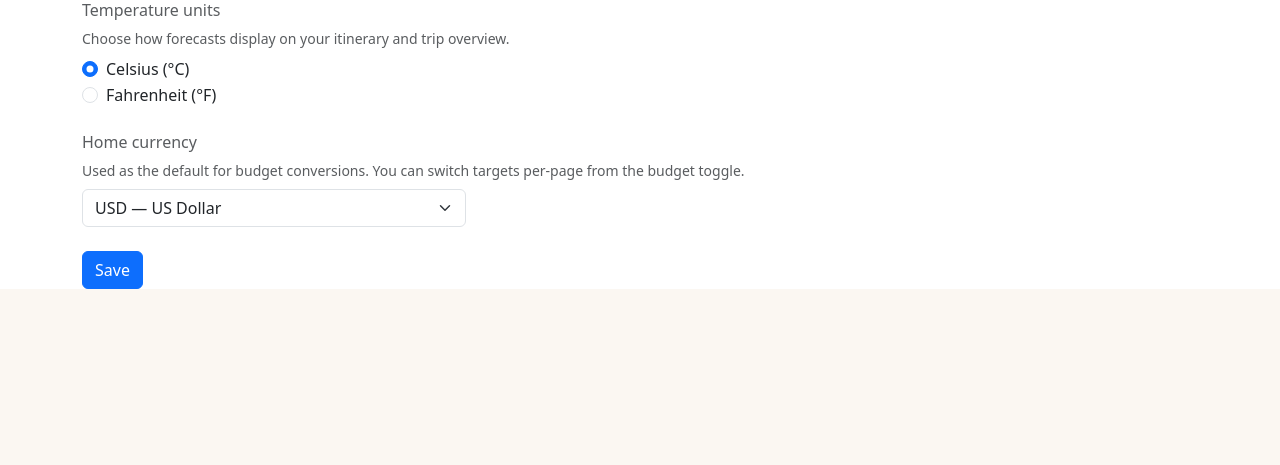
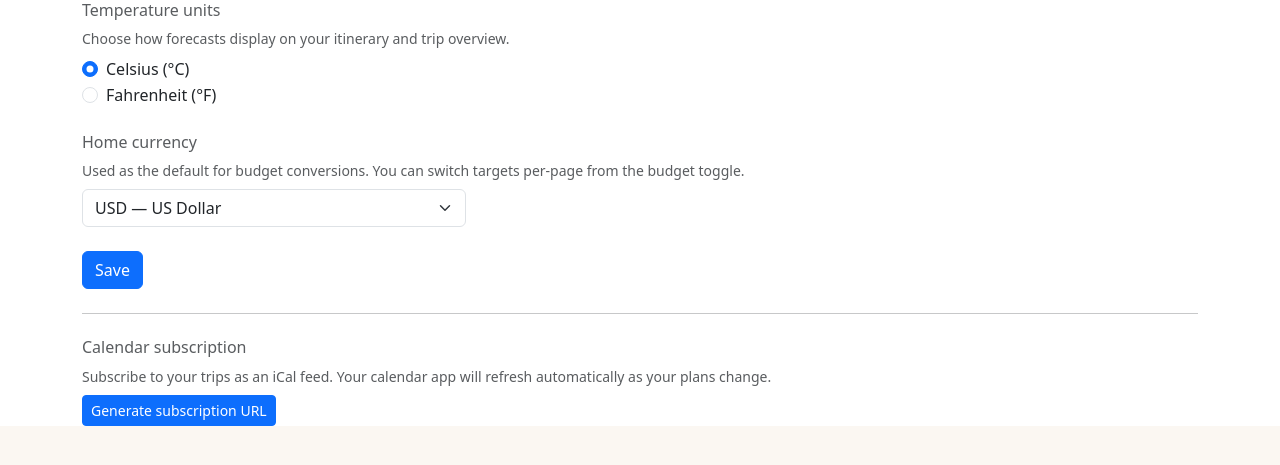
Before and after one commit to jsoash-home/Trip-Planner, a Flask app: page /settings in a window 1280 px wide. Shown: the part 138-603 px from the top of the page. Run offline with Flask 3, Linux system fonts and the light colour scheme; the visitor is signed in with stand-in values (Sample User, id 1); data that the repository does not hold is empty; parts of the project's set-up code (start-up, migrations or seed data) failed here and were passed over.

Commit message:
feat(ical): subscribe route + profile UI
Public /ical/subscribe/<token>.ics feed keyed by the per-user
ical_token. Settings page grows a Calendar subscription section with
the full webcal:// URL, Copy, and Rotate. Rotate invalidates every
subscribed device at once — one-token-per-user by design.

```diff
--- a/app.py
+++ b/app.py
@@ -96,6 +96,7 @@ from src.destination_clock import COMMON_TIMEZONES, iana_from_coords
 from src.drift_review import chronological_order
 from src.geocoding import ensure_geocoded
 from src import guide_builder
+from src.ical_feed import build_feed, generate_token, user_by_token
 from src.itinerary import (
     ITINERARY_CATEGORIES,
     category_css,
@@ -960,6 +961,34 @@ def settings():
     )
 
 
+@app.route("/ical/subscribe/<token>.ics")
+def ical_subscribe(token):
+    """Public iCal feed keyed by a per-user token. No login required —
+    the token IS the credential. Returns text/calendar per RFC 5545."""
+    user = user_by_token(token)
+    if user is None:
+        abort(404)
+    body = build_feed(user, datetime.utcnow())
+    resp = make_response(body)
+    resp.headers["Content-Type"] = "text/calendar; charset=utf-8"
+    resp.headers["Cache-Control"] = "private, max-age=300"
+    return resp
+
+
+@app.route("/settings/ical/rotate", methods=["POST"])
+@login_required
+def ical_rotate():
+    """Mint a fresh iCal token for the current user, invalidating any
+    previously subscribed devices. Also serves as first-time generate:
+    if ical_token is currently None, just sets one.
+    """
+    current_user.ical_token = generate_token()
+    db.session.commit()
+    logger.info("Rotated iCal token for user id=%s", current_user.id)
+    flash("Calendar subscription URL updated. Re-subscribe on any device.", "info")
+    return redirect(url_for("settings"))
+
+
 # ─── Trip prep (cross-trip to-dos) ──────────────────────────────────
 def _prep_item_access_or_403(item: TripPrepItem) -> None:
     """Allow if current user is the item owner, OR (the item is per-trip
--- a/templates/settings.html
+++ b/templates/settings.html
@@ -55,4 +55,43 @@
 
   <button type="submit" class="btn btn-primary">Save</button>
 </form>
+
+<hr class="my-4">
+
+<section class="vp-ical-subscribe">
+  <h2 class="h6 text-muted">Calendar subscription</h2>
+  <p class="small text-muted mb-2">
+    Subscribe to your trips as an iCal feed. Your calendar app will
+    refresh automatically as your plans change.
+  </p>
+
+  {% if current_user.ical_token %}
+    {% set feed_url = url_for('ical_subscribe', token=current_user.ical_token, _external=True) %}
+    {# webcal:// is a hint to calendar clients to open Subscribe UI directly.
+       Same URL served over http/https either way — swap the scheme prefix. #}
+    {% set webcal_url = feed_url.replace('http://', 'webcal://').replace('https://', 'webcal://') %}
+
+    <div class="input-group mb-2" style="max-width: 40rem;">
+      <input type="text" class="form-control" readonly
+             id="vp-ical-url" value="{{ webcal_url }}">
+      <button type="button" class="btn btn-outline-secondary"
+              onclick="navigator.clipboard.writeText(this.previousElementSibling.value); this.textContent='Copied!'; setTimeout(()=>this.textContent='Copy', 1500);">
+        Copy
+      </button>
+    </div>
+
+    <form method="post" action="{{ url_for('ical_rotate') }}" class="d-inline">
+      <button type="submit" class="btn btn-outline-danger btn-sm"
+              onclick="return confirm('Rotate the token? Every device subscribed to this URL will need to re-subscribe.');">
+        Rotate token
+      </button>
+    </form>
+  {% else %}
+    <form method="post" action="{{ url_for('ical_rotate') }}">
+      <button type="submit" class="btn btn-primary btn-sm">
+        Generate subscription URL
+      </button>
+    </form>
+  {% endif %}
+</section>
 {% endblock %}
```
Also changed, not shown: CLAUDE.md (+16 -0 lines), tests/test_ical_feed.py (+40 -0 lines).
